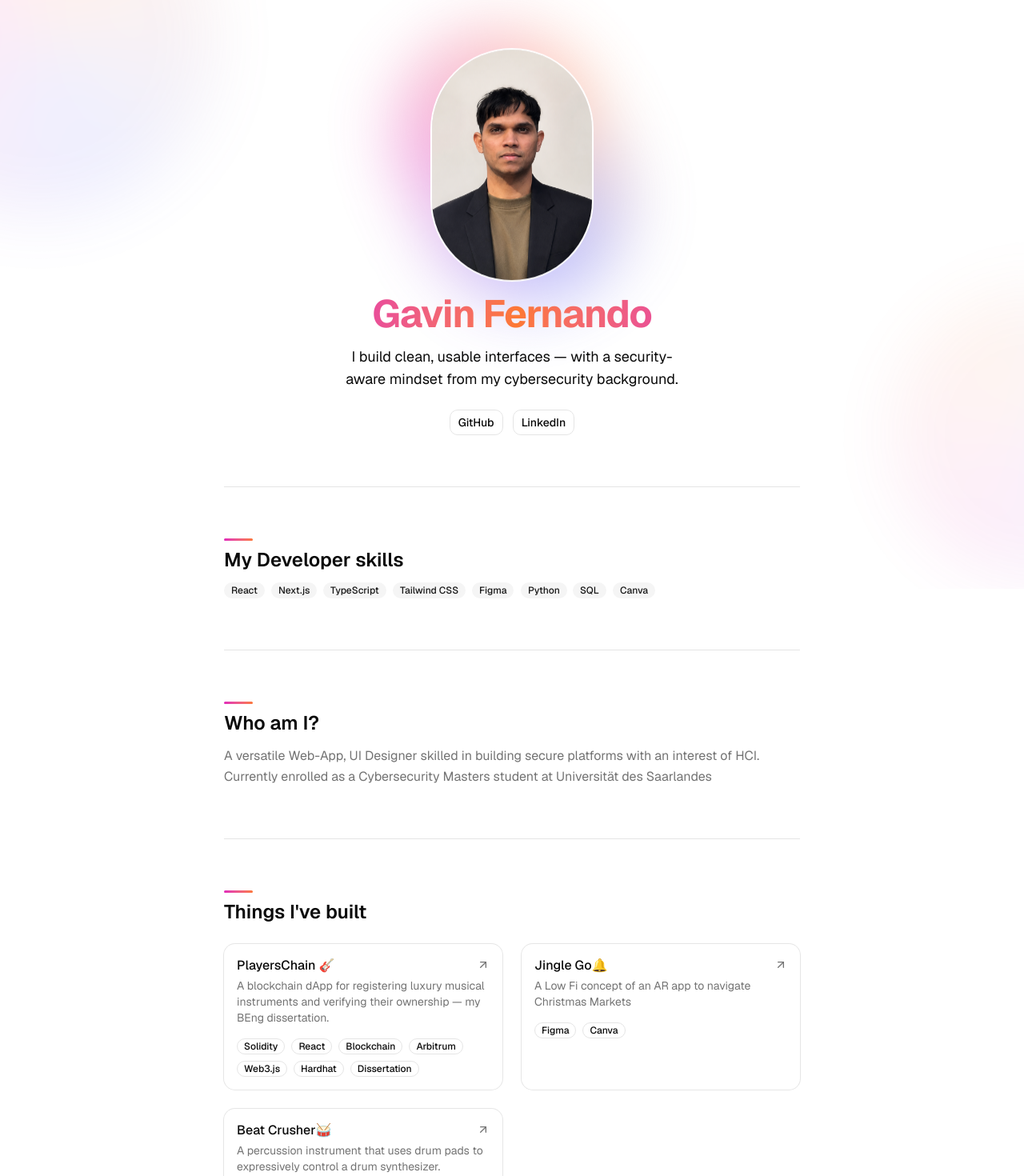
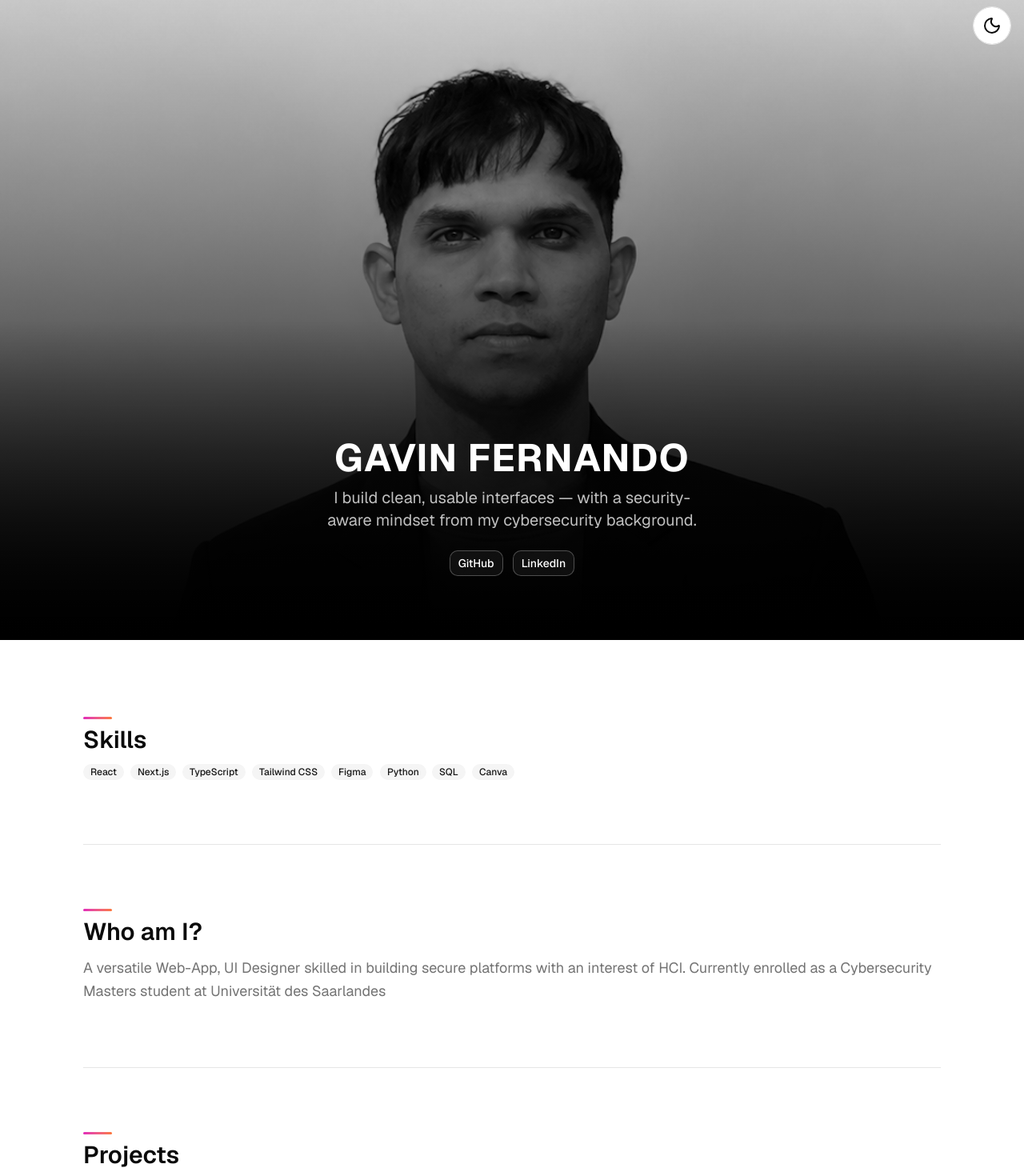
Before and after one commit to GavinFernando/Portfolio, a Next.js app: page / in a window 1280 px wide. Shown: the top 1470 px of the page at 80% size. Built offline with nearby package versions, Linux system fonts and the light colour scheme.

Commit message:
updated complete overview

```diff
--- a/app/globals.css
+++ b/app/globals.css
@@ -83,7 +83,7 @@
 }
 
 .dark {
-    --background: oklch(0.145 0 0);
+    --background: oklch(0 0 0);
     --foreground: oklch(0.985 0 0);
     --card: oklch(0.205 0 0);
     --card-foreground: oklch(0.985 0 0);
--- a/app/layout.tsx
+++ b/app/layout.tsx
@@ -2,6 +2,7 @@ import { Geist, Geist_Mono } from "next/font/google"
 
 import "./globals.css"
 import { ThemeProvider } from "@/components/theme-provider"
+import { ThemeToggle } from "@/components/theme-toggle"
 import { cn } from "@/lib/utils";
 
 const geist = Geist({subsets:['latin'],variable:'--font-sans'})
@@ -23,7 +24,10 @@ export default function RootLayout({
       className={cn("antialiased", fontMono.variable, "font-sans", geist.variable)}
     >
       <body>
-        <ThemeProvider>{children}</ThemeProvider>
+        <ThemeProvider>
+          <ThemeToggle />
+          {children}
+        </ThemeProvider>
       </body>
     </html>
   )
--- a/app/page.tsx
+++ b/app/page.tsx
@@ -3,7 +3,6 @@
 import Image from "next/image";
 import Link from "next/link";
 import { ArrowUpRight, Mail } from "lucide-react";
-import { Avatar, AvatarFallback, AvatarImage } from "@/components/ui/avatar";
 import { Badge } from "@/components/ui/badge";
 import {
   Card,
@@ -22,7 +21,7 @@ const profile = {
   pitch:
     "I build clean, usable interfaces — with a security-aware mindset from my cybersecurity background.",
   bio: "A versatile Web-App, UI Designer skilled in building secure platforms with an interest of HCI. Currently enrolled as a Cybersecurity Masters student at Universität des Saarlandes",
-  avatarUrl: "profile_pic.png",
+  avatarUrl: "/profile_pic.png",
   initials: "GF",
   skills: ["React", "Next.js", "TypeScript", "Tailwind CSS", "Figma", "Python", "SQL", "Canva"],
   email: "gavinfernando172001@gmail.com",
@@ -87,47 +86,57 @@ const extracurriculars: ExtracurricularItem[] = [
 
 export default function Home() {
   return (
-    <main className="relative mx-auto max-w-3xl px-6 py-16 space-y-16">
-      {/* Ambient background wash */}
+    <>
+      {/* Full-bleed photo hero */}
+      <section className="relative isolate flex min-h-[88vh] w-full flex-col justify-end overflow-hidden bg-black sm:min-h-screen">
+        <Image
+          src={profile.avatarUrl}
+          alt={profile.name}
+          fill
+          priority
+          sizes="100vw"
+          className="object-cover object-[center_30%] grayscale"
+        />
         <div
           aria-hidden
-        className="pointer-events-none fixed inset-0 -z-10 overflow-hidden"
-      >
-        <div className="aurora absolute -top-40 -left-40 h-[26rem] w-[26rem] rounded-full opacity-[0.10] dark:opacity-[0.18]" />
-        <div
-          className="aurora absolute top-1/2 -right-48 h-[22rem] w-[22rem] rounded-full opacity-[0.08] dark:opacity-[0.15]"
-          style={{ animationDelay: "-6s" }}
+          className="pointer-events-none absolute inset-0 bg-gradient-to-t from-black via-black/65 via-40% to-black/10"
         />
-      </div>
-
-      {/* Hero / About */}
-      <section className="flex flex-col items-center text-center gap-4">
-        <div className="relative rise">
         <div
           aria-hidden
-            className="aurora pointer-events-none absolute -inset-5 rounded-full opacity-40 dark:opacity-60"
+          className="pointer-events-none absolute inset-x-0 bottom-0 h-1/2 bg-gradient-to-t from-black to-transparent"
         />
-          <Avatar className="bobbing relative h-72 w-50 ring-2 ring-background">
-            <AvatarImage src={profile.avatarUrl} alt={profile.name} />
-            <AvatarFallback>{profile.initials}</AvatarFallback>
-          </Avatar>
+        {/* Top nav */}
+        <nav className="rise absolute inset-x-0 top-0 z-10 hidden w-full items-center justify-center bg-black/85 backdrop-blur-sm sm:flex">
+          <div className="flex items-center gap-8 px-4 py-4">
+            {[
+              { label: "Skills", href: "#skills" },
+              { label: "Projects", href: "#projects" },
+              { label: "Who am I", href: "#whoami" },
+              { label: "Contact", href: "#contact" },
+            ].map((item) => (
+              <a
+                key={item.href}
+                href={item.href}
+                className="rounded-full px-3 py-1.5 text-sm font-bold text-white/80 transition-colors hover:bg-white/15 hover:text-white"
+              >
+                {item.label}
+              </a>
+            ))}
           </div>
+        </nav>
 
-        <div className="rise stagger-1">
-          <h1 className="gradient-text text-4xl font-bold tracking-tight sm:text-5xl">
+        {/* Name + pitch */}
+        <div className="rise stagger-2 relative z-10 px-6 pb-14 text-center sm:px-10 sm:pb-20">
+          <h1 className="text-3xl font-bold tracking-wide text-white uppercase sm:text-4xl lg:text-5xl">
             {profile.name}
           </h1>
-          {/*<p className="text-muted-foreground">{profile.title}</p>*/}
-        </div>
-
-        <p className="rise stagger-2 max-w-xl text-lg text-balance">
+          <p className="mx-auto mt-3 max-w-xl text-base text-balance text-white/75 sm:text-lg lg:max-w-2xl lg:text-xl">
             {profile.pitch}
           </p>
-
-        <div className="rise stagger-3 flex gap-3 pt-2">
+          <div className="mt-6 flex justify-center gap-3">
             <Button
               variant="outline"
-            className="transition-all duration-300 hover:-translate-y-0.5 hover:!bg-green-600 hover:!text-white hover:!border-green-600 hover:shadow-lg hover:shadow-green-600/25"
+              className="border-white/30 bg-white/5 text-white backdrop-blur-sm transition-all duration-300 hover:-translate-y-0.5 hover:!bg-green-600 hover:!text-white hover:!border-green-600 hover:shadow-lg hover:shadow-green-600/25"
               asChild
             >
               <a href={profile.github} target="_blank" rel="noopener noreferrer">
@@ -136,7 +145,7 @@ export default function Home() {
             </Button>
             <Button
               variant="outline"
-            className="transition-all duration-300 hover:-translate-y-0.5 hover:!bg-blue-600 hover:!text-white hover:!border-blue-600 hover:shadow-lg hover:shadow-blue-600/25"
+              className="border-white/30 bg-white/5 text-white backdrop-blur-sm transition-all duration-300 hover:-translate-y-0.5 hover:!bg-blue-600 hover:!text-white hover:!border-blue-600 hover:shadow-lg hover:shadow-blue-600/25"
               asChild
             >
               <a href={profile.linkedin} target="_blank" rel="noopener noreferrer">
@@ -144,15 +153,15 @@ export default function Home() {
               </a>
             </Button>
           </div>
+        </div>
       </section>
 
-      <Separator className="appear stagger-4" />
-
+      <main className="relative mx-auto max-w-3xl px-6 py-16 space-y-16 lg:max-w-5xl lg:px-10 lg:py-24 lg:space-y-20 xl:max-w-6xl">
       {/* Skills */}
-      <section className="rise stagger-4 space-y-3">
+      <section id="skills" className="rise stagger-4 space-y-3">
         <div className="space-y-2">
           <span aria-hidden className="accent-bar" />
-          <h2 className="text-2xl font-semibold">My Developer skills</h2>
+          <h2 className="text-2xl font-semibold lg:text-3xl">Skills</h2>
         </div>
         <div className="flex flex-wrap justify-left gap-2">
           {profile.skills.map((skill, i) => (
@@ -171,23 +180,23 @@ export default function Home() {
       <Separator />
 
       {/* About */}
-      <section className="rise stagger-5 space-y-3">
+      <section id="whoami" className="rise stagger-5 space-y-3">
         <div className="space-y-2">
           <span aria-hidden className="accent-bar" />
-          <h2 className="text-2xl font-semibold">Who am I?</h2>
+          <h2 className="text-2xl font-semibold lg:text-3xl">Who am I?</h2>
         </div>
-        <p className="text-muted-foreground leading-relaxed">{profile.bio}</p>
+        <p className="text-base text-muted-foreground leading-relaxed lg:text-lg">{profile.bio}</p>
       </section>
 
       <Separator />
 
       {/* Projects */}
-      <section className="rise stagger-6 space-y-6">
+      <section id="projects" className="rise stagger-6 space-y-6">
         <div className="space-y-2">
           <span aria-hidden className="accent-bar" />
-          <h2 className="text-2xl font-semibold">Things I&apos;ve built</h2>
+          <h2 className="text-2xl font-semibold lg:text-3xl">Projects</h2>
         </div>
-        <div className="grid gap-6 sm:grid-cols-2">
+        <div className="grid gap-6 sm:grid-cols-2 lg:grid-cols-3">
           {projects.map((project, i) => (
             <Link
               key={project.slug}
@@ -227,11 +236,11 @@ export default function Home() {
       <section className="rise stagger-6 space-y-6">
         <div className="space-y-2">
           <span aria-hidden className="accent-bar" />
-          <h2 className="text-2xl font-semibold">
+          <h2 className="text-2xl font-semibold lg:text-3xl">
             Other Skills &amp; Extracurricular Activities
           </h2>
         </div>
-        <div className="grid gap-6 sm:grid-cols-2">
+        <div className="grid gap-6 sm:grid-cols-2 lg:grid-cols-3">
           {extracurriculars.map((item, i) => (
             <Card
               key={item.title}
@@ -276,12 +285,12 @@ export default function Home() {
 
       <Separator />
 
-      <section className="rise stagger-6 space-y-3">
+      <section id="contact" className="rise stagger-6 space-y-3">
         <div className="space-y-2">
           <span aria-hidden className="accent-bar" />
-          <h2 className="text-2xl font-semibold">Curious to know how I can cater your tech?</h2>
+          <h2 className="text-2xl font-semibold lg:text-3xl">Curious to know how I can cater your tech?</h2>
         </div>
-        <p className="text-muted-foreground leading-relaxed">{content.para1}</p>
+        <p className="text-base text-muted-foreground leading-relaxed lg:text-lg">{content.para1}</p>
         <Button
           className="sheen-sweep group transition-all duration-300 hover:-translate-y-0.5 hover:!bg-red-600 hover:!text-white hover:!border-red-600 hover:shadow-lg hover:shadow-red-600/30"
           asChild
@@ -293,5 +302,6 @@ export default function Home() {
         </Button>
       </section>
       </main>
+    </>
   );
 }
--- /dev/null
+++ b/components/theme-toggle.tsx
@@ -0,0 +1,34 @@
+"use client"
+
+import * as React from "react"
+import { Moon, Sun } from "lucide-react"
+import { useTheme } from "next-themes"
+
+import { Button } from "@/components/ui/button"
+
+function ThemeToggle() {
+  const { resolvedTheme, setTheme } = useTheme()
+  const [mounted, setMounted] = React.useState(false)
+
+  React.useEffect(() => {
+    setMounted(true)
+  }, [])
+
+  return (
+    <Button
+      variant="outline"
+      size="icon"
+      aria-label="Toggle dark mode"
+      className="fixed top-2 right-4 z-50 size-12 rounded-full backdrop-blur-sm"
+      onClick={() => setTheme(resolvedTheme === "dark" ? "light" : "dark")}
+    >
+      {mounted && resolvedTheme === "dark" ? (
+        <Sun className="size-6" />
+      ) : (
+        <Moon className="size-6" />
+      )}
+    </Button>
+  )
+}
+
+export { ThemeToggle }
--- a/components/ui/card.tsx
+++ b/components/ui/card.tsx
@@ -50,7 +50,7 @@ function CardDescription({ className, ...props }: React.ComponentProps<"div">) {
   return (
     <div
       data-slot="card-description"
-      className={cn("text-sm text-muted-foreground", className)}
+      className={cn("text-base text-muted-foreground", className)}
       {...props}
     />
   )
```
Also changed, not shown: app/projects/[slug]/page.tsx (+5 -13 lines). Lines whose indentation alone changed are shown as unchanged.
